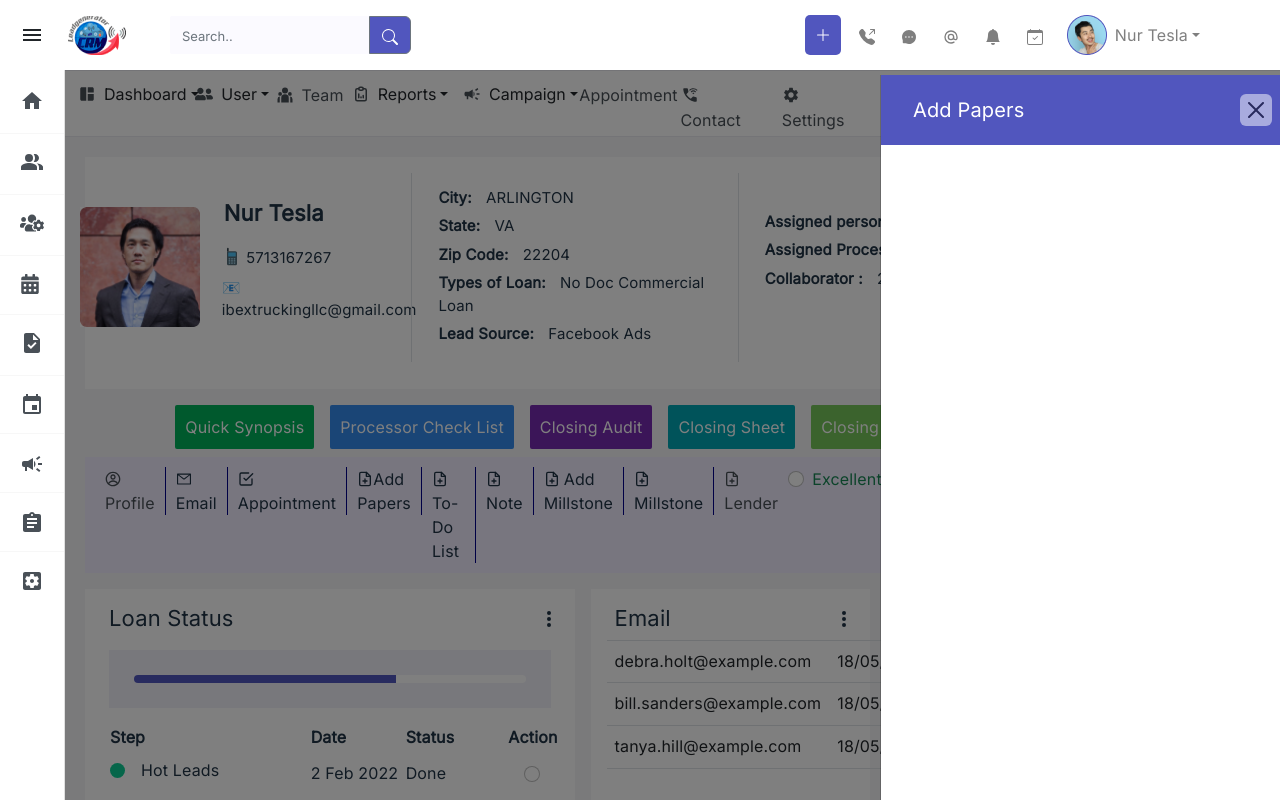
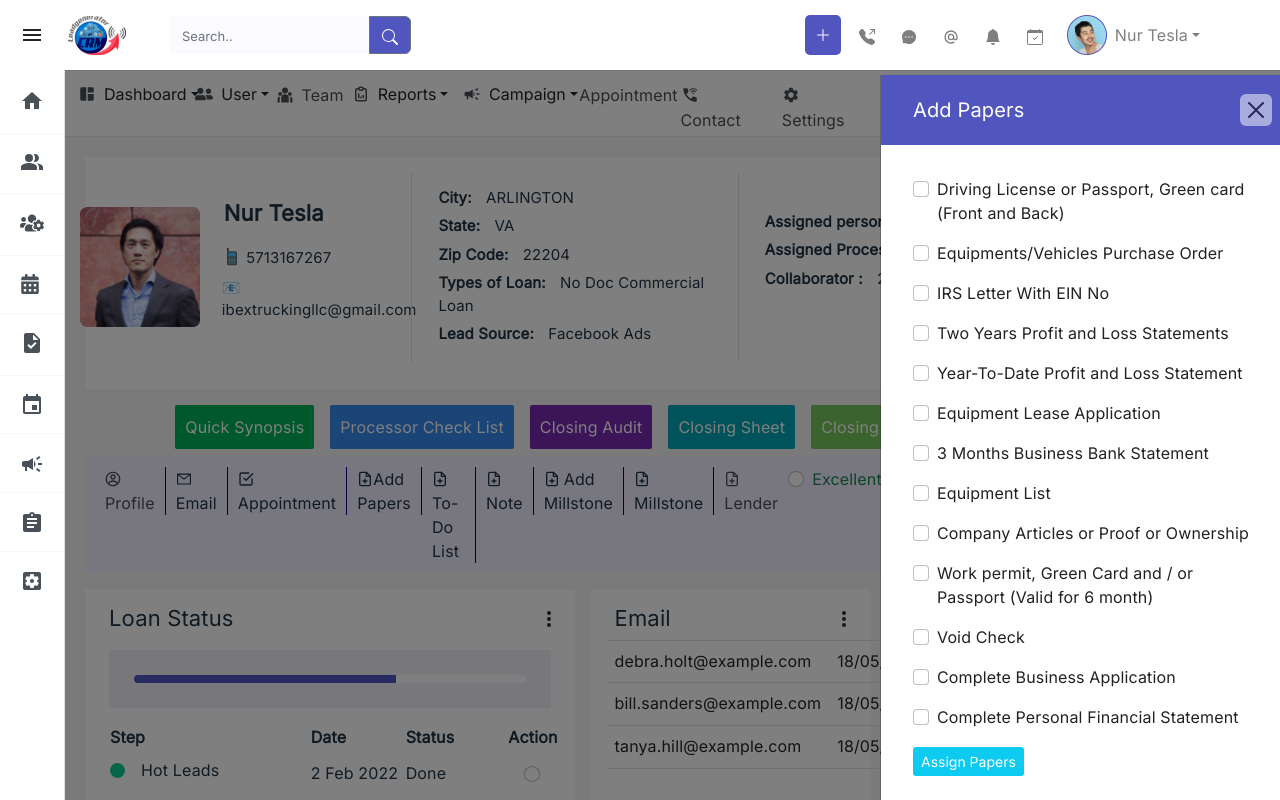
Before and after one commit to assraf-nur/CRM, a React (Create React App) app: page /contact-details in a window 1280 px wide. Both pictures are taken after a click on the link "Add Papers". Shown: the top 800 px of the page. Built offline with nearby package versions, Linux system fonts and the light colour scheme.

Commit message:
added ADD PAPERS

```diff
--- a/src/Components/Contact/OffCanvas/AddPapers.js
+++ b/src/Components/Contact/OffCanvas/AddPapers.js
@@ -1,11 +1,144 @@
-import React from 'react';
+import React from "react";
 
 const AddPapers = () => {
-    return (
-        <div>
+  return (
+    <div className="ms-3 mt-3">
+      <form>
+        <div class="form-check">
+          <input
+            class="form-check-input"
+            type="checkbox"
+            value=""
+            id="Driving"
+          />
+          <label class="form-check-label" for="Driving">
+            Driving License or Passport, Green card (Front and Back)
+          </label>
+        </div>
+        <div class="form-check mt-3">
+          <input
+            class="form-check-input"
+            type="checkbox"
+            value=""
+            id="Equipments"
+          />
+          <label class="form-check-label" for="Equipments">
+            Equipments/Vehicles Purchase Order
+          </label>
+        </div>
+        <div class="form-check mt-3">
+          <input
+            class="form-check-input"
+            type="checkbox"
+            value=""
+            id="Letter"
+          />
+          <label class="form-check-label" for="Letter">
+            IRS Letter With EIN No
+          </label>
+        </div>
+        <div class="form-check mt-3">
+          <input
+            class="form-check-input"
+            type="checkbox"
+            value=""
+            id="Statements"
+          />
+          <label class="form-check-label" for="Statements">
+            Two Years Profit and Loss Statements
+          </label>
+        </div>
+        <div class="form-check mt-3">
+          <input
+            class="form-check-input"
+            type="checkbox"
+            value=""
+            id="Profit"
+          />
+          <label class="form-check-label" for="Profit">
+            Year-To-Date Profit and Loss Statement
+          </label>
+        </div>
+        <div class="form-check mt-3">
+          <input
+            class="form-check-input"
+            type="checkbox"
+            value=""
+            id="Application"
+          />
+          <label class="form-check-label" for="Application">
+            Equipment Lease Application
+          </label>
+        </div>
+        <div class="form-check mt-3">
+          <input class="form-check-input" type="checkbox" value="" id="Bank" />
+          <label class="form-check-label" for="Bank">
+            3 Months Business Bank Statement
+          </label>
+        </div>
+        <div class="form-check mt-3">
+          <input class="form-check-input" type="checkbox" value="" id="List" />
+          <label class="form-check-label" for="List">
+            Equipment List
+          </label>
+        </div>
+        <div class="form-check mt-3">
+          <input
+            class="form-check-input"
+            type="checkbox"
+            value=""
+            id="Ownership"
+          />
+          <label class="form-check-label" for="Ownership">
+            Company Articles or Proof or Ownership
+          </label>
+        </div>
+        <div class="form-check mt-3">
+          <input
+            class="form-check-input"
+            type="checkbox"
+            value=""
+            id="Passport"
+          />
+          <label class="form-check-label" for="Passport">
+            Work permit, Green Card and / or Passport (Valid for 6 month)
+          </label>
+        </div>
+        <div class="form-check mt-3">
+          <input class="form-check-input" type="checkbox" value="" id="Void" />
+          <label class="form-check-label" for="Void">
+            Void Check
+          </label>
+        </div>
+        <div class="form-check mt-3">
+          <input
+            class="form-check-input"
+            type="checkbox"
+            value=""
+            id="Business"
+          />
+          <label class="form-check-label" for="Business">
+            Complete Business Application
+          </label>
+        </div>
+        <div class="form-check mt-3">
+          <input
+            class="form-check-input"
+            type="checkbox"
+            value=""
+            id="Financial"
+          />
+          <label class="form-check-label" for="Financial">
+            Complete Personal Financial Statement
+          </label>
+        </div>
 
-        </div>
-    );
+        <button className="add-new-button px-2 py-1 bg-info mt-3">
+          Assign Papers
+        </button>
+      </form>
+    </div>
+  );
 };
 
 export default AddPapers;
```
